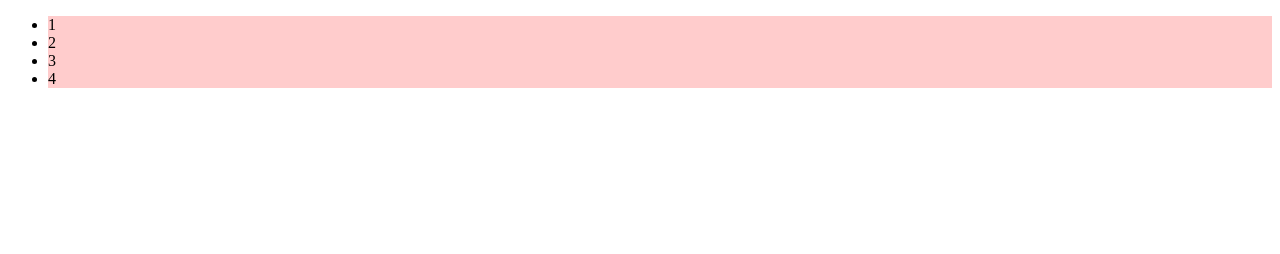
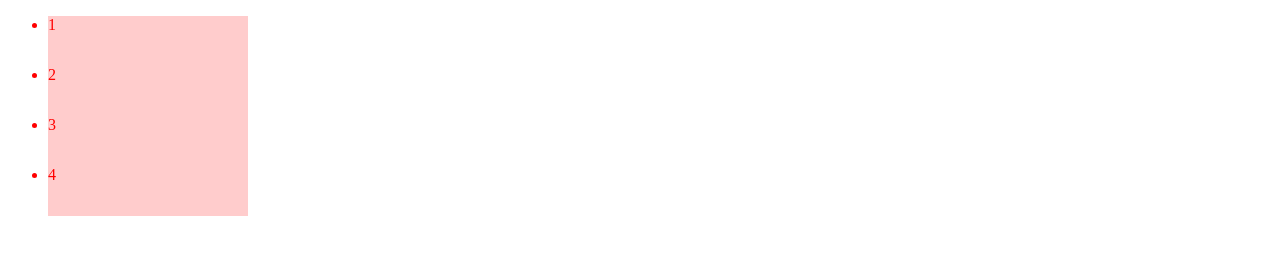
Before and after one commit to liujinan123/test, a plain HTML site: page index.html in a window 1280 px wide. Drawn offline with Linux system fonts and the light colour scheme.

Commit message:
修改了列表样式

```diff
--- a/index.html
+++ b/index.html
@@ -7,6 +7,9 @@
     <style>
         li{
             background: #fcc;
+            width: 200px;
+            height: 50px;
+            color: #f00;
         }
     </style>
 </head>
```
